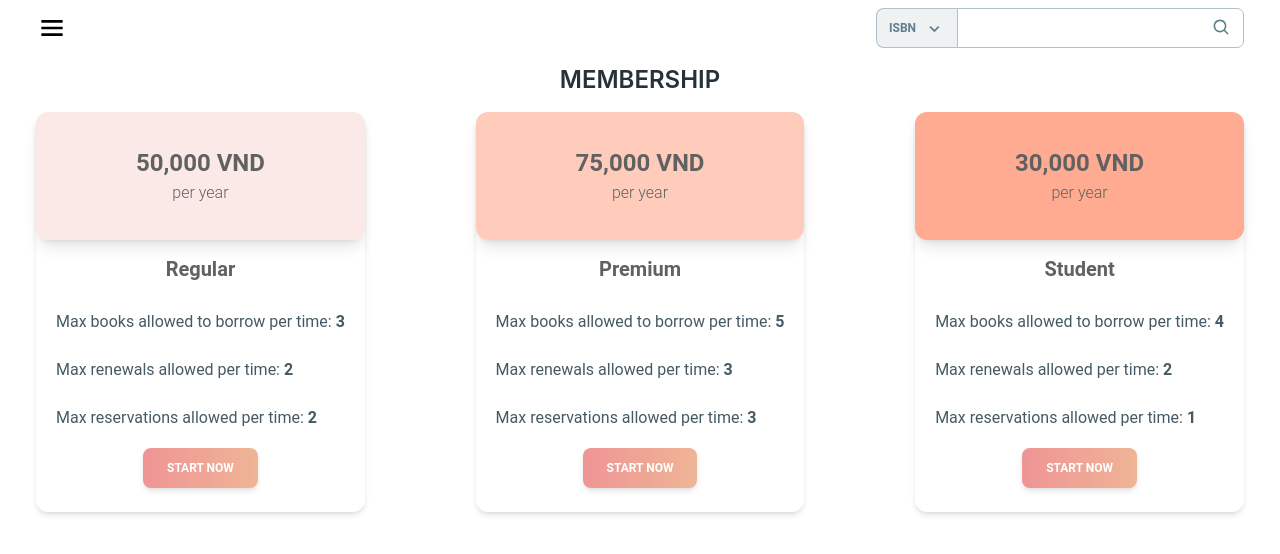
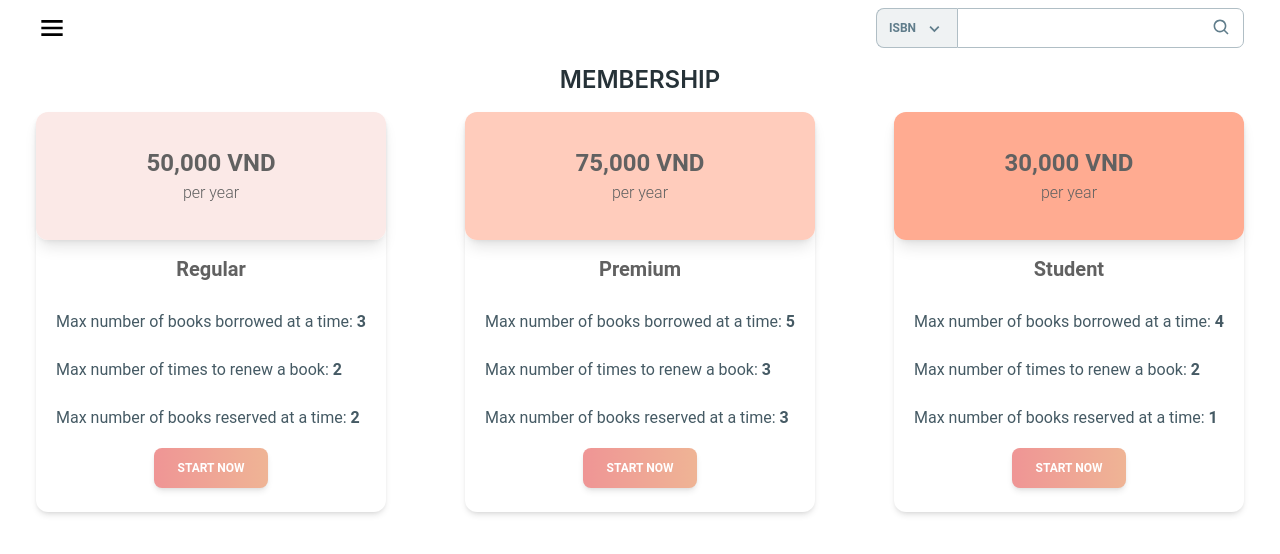
Before and after one commit to PhuocTaii/SoftwareDesgin-Liboo-Reader, a React (Create React App) app: page /membership in a window 1280 px wide. Shown: the top 554 px of the page. Built offline with nearby package versions, Linux system fonts and the light colour scheme.

Commit message:
modify membership description

```diff
--- a/src/features/membership/Membership.jsx
+++ b/src/features/membership/Membership.jsx
@@ -62,9 +62,9 @@ const Membership = () => {
                   {membership.type}
                 </Typography>
                 <List className="w-full">
-                  <ListItem className=""><p>Max books allowed to borrow per time: <span className="font-semibold">{membership.maxBooksAllowed}</span></p></ListItem>
-                  <ListItem className=""><p>Max renewals allowed per time: <span className="font-semibold">{membership.maxRenewalsAllowed}</span></p></ListItem>
-                  <ListItem className=""><p>Max reservations allowed per time: <span className="font-semibold">{membership.reservedBooksAllowed}</span></p></ListItem>
+                  <ListItem className=""><p>Max number of books borrowed at a time: <span className="font-semibold">{membership.maxBooksAllowed}</span></p></ListItem>
+                  <ListItem className=""><p>Max number of times to renew a book: <span className="font-semibold">{membership.maxRenewalsAllowed}</span></p></ListItem>
+                  <ListItem className=""><p>Max number of books reserved at a time: <span className="font-semibold">{membership.reservedBooksAllowed}</span></p></ListItem>
                 </List>
               </CardBody>
               <CardFooter className="pt-0 w-full flex justify-center">
```
